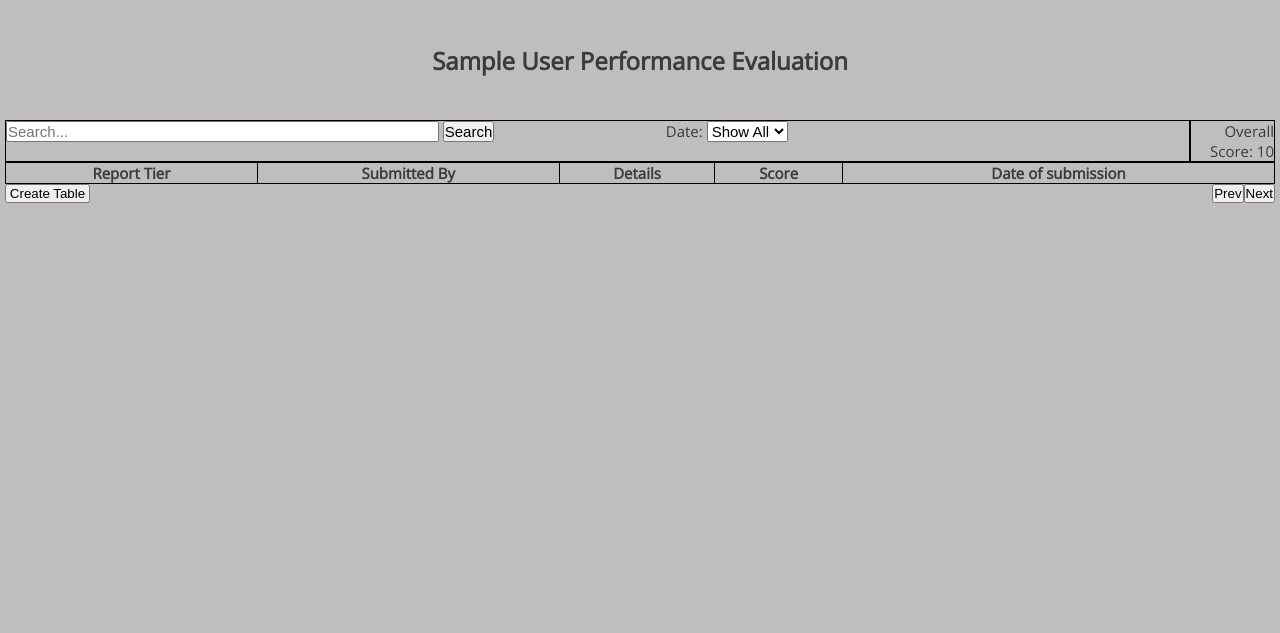
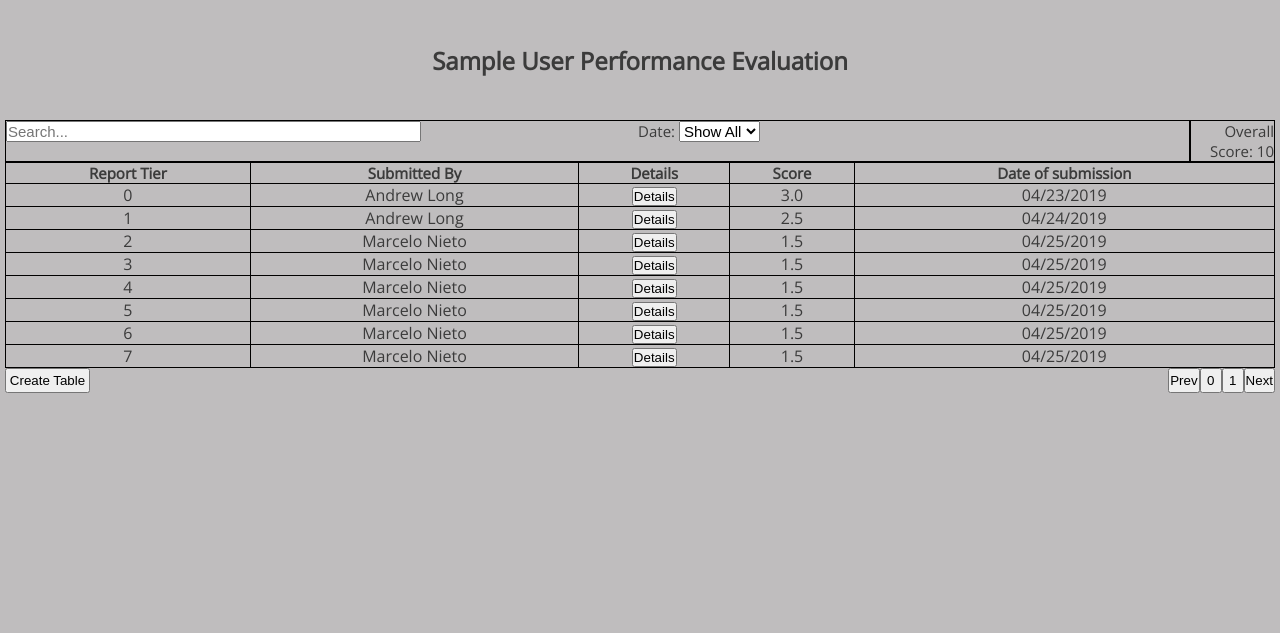
Before and after one commit to Areyesfigueroa/Performance-Evaluation, a PHP site: page /authentication/ in a window 1280 px wide. Shown: the part 128-761 px from the top of the page. Run offline with PHP 8.4, Linux system fonts and the light colour scheme; the visitor is signed in with stand-in values (Sample User, id 1); data that the repository does not hold is empty.

Commit message:
Search Bar Logic
Included the searchbar logic. Still in development however.

```diff
--- a/index.php
+++ b/index.php
@@ -21,11 +21,8 @@ require "includes/header.php";
 
                 <!--FILTERS LAYOUT-->
                 <section class="filter-bar">
-                    <div>
-                        <form class="search-form" action="">
-                            <input type="text" name="searchbar" class="search" placeholder="Search...">
-                            <input type="submit" name="submit" class= "submit" value="Search">
-                        </form>
+                    <div class="search-form">
+                        <input type="text" name="searchbar" id="search-bar" class="search" placeholder="Search...">
                     </div>
                     <div>
                         Date: <select id="dateSelect">
--- a/scripts/index.js
+++ b/scripts/index.js
@@ -12,6 +12,9 @@ let ddMenu = document.getElementById("dropdown-menu");
 let tableNavContainer = document.getElementById("table-nav-container");
 let nextBtn = document.getElementById("next-btn");
 let prevBtn = document.getElementById("previous-btn");
+
+//Search Bar
+let searchbarInput = document.getElementById("search-bar");
 
 //Public Variables
 let hiddenRowIdx = [];
@@ -37,19 +40,25 @@ let reportsDataQuery = [
 ];
 
 //Object Creation
-reportsTable = new AllAboutParking.PerformanceEvaluation.Table.CreateHTMLTable(performanceTable, reportsDataQuery, 8, tableNavContainer, nextBtn, prevBtn);
+let reportsTable = new AllAboutParking.PerformanceEvaluation.Table.CreateHTMLTable(performanceTable, reportsDataQuery, 8, tableNavContainer, nextBtn, prevBtn);
+let performanceSearchbar = Searchbar(searchbarInput, performanceTable);
 
-//Button Event Listeners.
+//When page loads.
+window.onload = reportsTable.createTable();
 
+//Event Listeners.
+searchbarInput.addEventListener("keyup", function(){
+  performanceSearchbar.search();
+});
 createTableButton.addEventListener("click", function() {
-    reportsTable.createTable();
+    //reportsTable.createTable();
+    performanceSearchbar.search();
   //calculateOverallScore();
 });
 dateSelect.addEventListener("change", function() {
   dateFilter();
   calculateOverallScore();
 });
-
 //window.addEventListener("click", outsideClickddMenu);
 /*userProfileButton.addEventListener("click", function(){
     //toggleVisibility(ddMenu);
--- a/scripts/utilities/tablenav.js
+++ b/scripts/utilities/tablenav.js
@@ -69,6 +69,9 @@ AllAboutParking.PerformanceEvaluation.Table = {
 
                 //set the current page
                 setCurrentPageNum(parseInt(event.target.id));
+
+                //Clear the search bar.
+
             });
         }
 
@@ -158,3 +161,28 @@ AllAboutParking.PerformanceEvaluation.Table = {
         }
     }
 }
+
+function Searchbar(searchBarElem, searchTable){
+    let searchbar = searchBarElem; //save the element for reference on the search function.
+    let table = searchTable;
+
+    return {
+        search: ()=>{
+            let filter = searchbar.value.toUpperCase();
+            let rows = table.rows;
+
+            for(let i = 1; i < rows.length; i++){
+                let firstCol = rows[i].cells[0].textContent.toUpperCase();
+                let secondCol = rows[i].cells[1].textContent.toUpperCase();
+                let fourthCol = rows[i].cells[3].textContent.toUpperCase();
+                let fithCol = rows[i].cells[4].textContent.toUpperCase();
+
+                if(firstCol.indexOf(filter) > -1 || secondCol.indexOf(filter) > -1 || fourthCol.indexOf(filter) > -1 || fithCol.indexOf(filter) > -1) {
+                    rows[i].style.display = "";
+                } else {
+                    rows[i].style.display = "none";
+                }
+            }
+        }
+    }
+}
```
